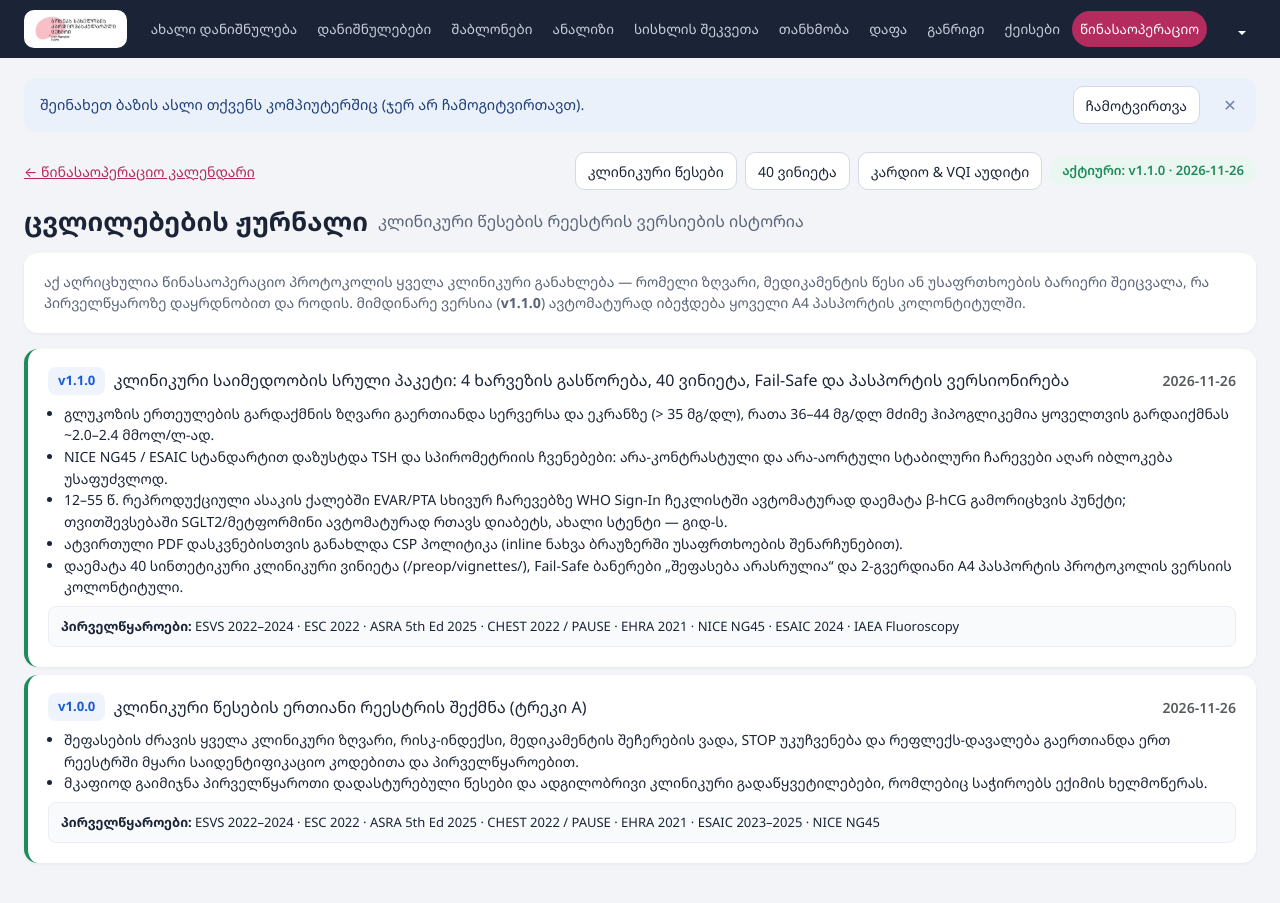
After one commit to apkhadzeangio/New_MedF, a Django app: page /preop/changelog/ in a window 1280 px wide. The commit adds this page. Run offline with Django 4.2, Linux system fonts and the light colour scheme; the visitor is signed in with stand-in values (Sample User, id 1); data that the repository does not hold is empty; parts of the project's set-up code (start-up, migrations or seed data) failed here and were passed over; some libraries are stand-ins or nearby versions.

Commit message:
feat(preop): Track A6 bump protocol registry to v1.1.0, add clinician changelog (/preop/changelog/), and print version colophon on A4 passport

```diff
--- a/src/MedicalForms/apps/mdf/preop/__init__.py
+++ b/src/MedicalForms/apps/mdf/preop/__init__.py
@@ -7,6 +7,7 @@ from .engine import evaluate
 from .views import (
     PreopAuditView,
     PreopBoardHandoffView,
+    PreopChangelogView,
     PreopCreateView,
     PreopFileDeleteView,
     PreopFileUploadView,
@@ -140,7 +141,7 @@ __all__ = [
     'CIED_PLAN_CHOICES', 'CXR_LABELS', 'DEFAULT_CARDIOLOGISTS', 'DEFAULT_Q', 'DEFAULT_STUDIES',
     'DURATION_CHIPS', 'ECG_LABELS', 'MALLAMPATI_CHOICES', 'METS_LIMIT_CHOICES', 'MONTHS_SHORT',
     'OP_SUBTYPE_GROUPS', 'PATHWAY_SHORT', 'POPLITEAL_SCREEN_CHOICES', 'POST_ANTITHROMBOTIC_CHOICES',
-    'PRIORITY_LABELS', 'PreopAuditView', 'PreopBoardHandoffView', 'PreopCreateView',
+    'PRIORITY_LABELS', 'PreopAuditView', 'PreopBoardHandoffView', 'PreopChangelogView', 'PreopCreateView',
     'PreopFileDeleteView', 'PreopFileUploadView', 'PreopFileView', 'PreopMoveView',
     'PreopPassportView', 'PreopPatientView', 'PreopRulesView', 'PreopSelfFillView', 'PreopVignettesView', 'PreopWeekView',
     'SELF_FILL_MAX_AGE', 'SELF_FILL_MED_HINTS', 'SELF_FILL_SALT',
--- a/src/MedicalForms/apps/mdf/preop/registry/schema.py
+++ b/src/MedicalForms/apps/mdf/preop/registry/schema.py
@@ -1,7 +1,7 @@
 """Schema, versioning, and changelog for the preoperative clinical rule registry."""
 from dataclasses import dataclass
 
-REGISTRY_VERSION = '1.0.0'
+REGISTRY_VERSION = '1.1.0'
 REGISTRY_UPDATED_ON = '2026-11-26'
 
 STATUS_VERIFIED = 'source-verified'
@@ -79,6 +79,19 @@ class RuleEntry:
 
 CHANGELOG = (
     {
+        'version': '1.1.0',
+        'date': '2026-11-26',
+        'title_ka': 'კლინიკური საიმედოობის სრული პაკეტი: 4 ხარვეზის გასწორება, 40 ვინიეტა, Fail-Safe და პასპორტის ვერსიონირება',
+        'changes_ka': (
+            'გლუკოზის ერთეულების გარდაქმნის ზღვარი გაერთიანდა სერვერსა და ეკრანზე (> 35 მგ/დლ), რათა 36–44 მგ/დლ მძიმე ჰიპოგლიკემია ყოველთვის გარდაიქმნას ~2.0–2.4 მმოლ/ლ-ად.',
+            'NICE NG45 / ESAIC სტანდარტით დაზუსტდა TSH და სპირომეტრიის ჩვენებები: არა-კონტრასტული და არა-აორტული სტაბილური ჩარევები აღარ იბლოკება უსაფუძვლოდ.',
+            '12–55 წ. რეპროდუქციული ასაკის ქალებში EVAR/PTA სხივურ ჩარევებზე WHO Sign-In ჩეკლისტში ავტომატურად დაემატა β-hCG გამორიცხვის პუნქტი; თვითშევსებაში SGLT2/მეტფორმინი ავტომატურად რთავს დიაბეტს, ახალი სტენტი — გიდ-ს.',
+            'ატვირთული PDF დასკვნებისთვის განახლდა CSP პოლიტიკა (inline ნახვა ბრაუზერში უსაფრთხოების შენარჩუნებით).',
+            'დაემატა 40 სინთეტიკური კლინიკური ვინიეტა (/preop/vignettes/), Fail-Safe ბანერები „შეფასება არასრულია“ და 2-გვერდიანი A4 პასპორტის პროტოკოლის ვერსიის კოლონტიტული.',
+        ),
+        'sources': 'ESVS 2022–2024 · ESC 2022 · ASRA 5th Ed 2025 · CHEST 2022 / PAUSE · EHRA 2021 · NICE NG45 · ESAIC 2024 · IAEA Fluoroscopy',
+    },
+    {
         'version': '1.0.0',
         'date': '2026-11-26',
         'title_ka': 'კლინიკური წესების ერთიანი რეესტრის შექმნა (ტრეკი A)',
--- a/src/MedicalForms/apps/mdf/preop/views/__init__.py
+++ b/src/MedicalForms/apps/mdf/preop/views/__init__.py
@@ -10,7 +10,7 @@ from .board import (
 from .files import PreopFileDeleteView, PreopFileUploadView, PreopFileView
 from .passport import PreopPassportView
 from .patient import PreopPatientView
-from .rules_catalog import PreopRulesView
+from .rules_catalog import PreopChangelogView, PreopRulesView
 from .self_fill import PreopSelfFillView
 from .vignettes import PreopVignettesView
 from .week import PreopCreateView, PreopMoveView, PreopWeekView
@@ -18,6 +18,7 @@ from .week import PreopCreateView, PreopMoveView, PreopWeekView
 __all__ = [
     'PreopAuditView',
     'PreopBoardHandoffView',
+    'PreopChangelogView',
     'PreopCreateView',
     'PreopFileDeleteView',
     'PreopFileUploadView',
--- a/src/MedicalForms/apps/mdf/preop/views/passport.py
+++ b/src/MedicalForms/apps/mdf/preop/views/passport.py
@@ -7,6 +7,7 @@ from django.views import generic
 from ...board import person_name
 from ...models import PreopPatient
 from ..anamnesis import generate_anamnesis
+from ..registry import registry_summary
 
 
 class PreopPassportView(LoginRequiredMixin, generic.TemplateView):
@@ -32,5 +33,6 @@ class PreopPassportView(LoginRequiredMixin, generic.TemplateView):
             'surgeon_name': person_name(patient.surgeon),
             'approved_by_name': person_name(patient.approved_by) if patient.approved_by else '',
             'printed_on': timezone.localtime().strftime('%d.%m.%Y %H:%M'),
+            'registry_info': registry_summary(),
         })
         return ctx
--- a/src/MedicalForms/apps/mdf/preop/views/rules_catalog.py
+++ b/src/MedicalForms/apps/mdf/preop/views/rules_catalog.py
@@ -148,3 +148,16 @@ class PreopRulesView(LoginRequiredMixin, generic.View):
         if params:
             url = f'{url}?{urlencode(params)}'
         return HttpResponseRedirect(f'{url}#rule-{rule_id}')
+
+
+class PreopChangelogView(LoginRequiredMixin, generic.View):
+    """Clinician protocol version changelog ('ცვლილებების ჟურნალი')."""
+
+    template_name = 'mdf/preop/changelog.html'
+
+    def get(self, request):
+        from ..registry import CHANGELOG
+        return render(request, self.template_name, {
+            'summary': registry_summary(),
+            'changelog': CHANGELOG,
+        })
--- a/src/MedicalForms/apps/mdf/urls.py
+++ b/src/MedicalForms/apps/mdf/urls.py
@@ -96,6 +96,7 @@ urlpatterns = [
     path('preop/audit/', preop.PreopAuditView.as_view(), name='preop-audit'),
     path('preop/rules/', preop.PreopRulesView.as_view(), name='preop-rules'),
     path('preop/vignettes/', preop.PreopVignettesView.as_view(), name='preop-vignettes'),
+    path('preop/changelog/', preop.PreopChangelogView.as_view(), name='preop-changelog'),
     path('preop/new/', preop.PreopCreateView.as_view(), name='preop-new'),
     path('preop/<int:pk>/', preop.PreopPatientView.as_view(), name='preop-patient'),
     path('preop/<int:pk>/passport/', preop.PreopPassportView.as_view(), name='preop-passport'),
--- /dev/null
+++ b/src/MedicalForms/templates/mdf/preop/changelog.html
@@ -0,0 +1,52 @@
+{% extends 'base.html' %}
+{% load static_version %}
+
+{% block title %}ცვლილებების ჟურნალი — კლინიკური პროტოკოლი{% endblock %}
+{% block extra_styles %}<link rel="stylesheet" href="{% static_v 'css/preop.css' %}">{% endblock %}
+
+{% block content %}
+<div class="app-main">
+    <div class="d-flex flex-wrap align-items-center justify-content-between gap-2">
+        <a href="{% url 'preop' %}" class="small">← წინასაოპერაციო კალენდარი</a>
+        <div class="d-flex flex-wrap align-items-center gap-2">
+            <a href="{% url 'preop-rules' %}" class="x-btn sm">კლინიკური წესები</a>
+            <a href="{% url 'preop-vignettes' %}" class="x-btn sm">40 ვინიეტა</a>
+            <a href="{% url 'preop-audit' %}" class="x-btn sm">კარდიო &amp; VQI აუდიტი</a>
+            <span class="po-badge st-ready">აქტიური: v{{ summary.version }} · {{ summary.updated_on }}</span>
+        </div>
+    </div>
+
+    <div class="page-head">
+        <h1>ცვლილებების ჟურნალი <span class="count">კლინიკური წესების რეესტრის ვერსიების ისტორია</span></h1>
+    </div>
+
+    <section class="x-card">
+        <p class="lead-muted m-0" style="font-size:14px">
+            აქ აღრიცხულია წინასაოპერაციო პროტოკოლის ყველა კლინიკური განახლება — რომელი ზღვარი, მედიკამენტის წესი ან უსაფრთხოების ბარიერი შეიცვალა,
+            რა პირველწყაროზე დაყრდნობით და როდის. მიმდინარე ვერსია (<strong>v{{ summary.version }}</strong>) ავტომატურად იბეჭდება ყოველი A4 პასპორტის კოლონტიტულში.
+        </p>
+    </section>
+
+    <div class="d-flex flex-column gap-2">
+        {% for rel in changelog %}
+        <article class="x-card po-rule-card">
+            <div class="d-flex flex-wrap align-items-center justify-content-between gap-2">
+                <div class="d-flex flex-wrap align-items-center gap-2">
+                    <span class="po-rule-val">v{{ rel.version }}</span>
+                    <h2 class="m-0" style="font-size:16px">{{ rel.title_ka }}</h2>
+                </div>
+                <span class="small text-muted fw-semibold">{{ rel.date }}</span>
+            </div>
+            <ul class="mb-0 ps-3" style="font-size:14px;line-height:1.55">
+                {% for line in rel.changes_ka %}
+                <li>{{ line }}</li>
+                {% endfor %}
+            </ul>
+            <div class="po-rule-meta">
+                <div><b>პირველწყაროები:</b> {{ rel.sources }}</div>
+            </div>
+        </article>
+        {% endfor %}
+    </div>
+</div>
+{% endblock %}
--- a/src/MedicalForms/templates/mdf/preop/passport.html
+++ b/src/MedicalForms/templates/mdf/preop/passport.html
@@ -508,6 +508,10 @@
             <div class="pp-sig-line-wrap" style="margin-top:8px">ხელმოწერა: <span class="pp-line"></span></div>
         </div>
     </footer>
+    <div style="display:flex;justify-content:space-between;gap:8px;padding-top:3px;border-top:1px solid #EAECF0;font-size:8.5px;color:#667085">
+        <span>კლინიკური პროტოკოლი v{{ registry_info.version }} · განახლებულია: {{ registry_info.updated_on }} ({{ registry_info.total }} წესი: {{ registry_info.verified_count }} პირველწყარო / {{ registry_info.local_count }} ადგილობრივი)</span>
+        <span>ამობეჭდვა: {{ printed_on }}</span>
+    </div>
 </article>
 </body>
 </html>
--- a/src/MedicalForms/templates/mdf/preop/rules.html
+++ b/src/MedicalForms/templates/mdf/preop/rules.html
@@ -10,6 +10,7 @@
         <a href="{% url 'preop' %}" class="small">← წინასაოპერაციო კალენდარი</a>
         <div class="d-flex flex-wrap align-items-center gap-2">
             <a href="{% url 'preop-vignettes' %}" class="x-btn sm">40 ვინიეტა</a>
+            <a href="{% url 'preop-changelog' %}" class="x-btn sm">ცვლილებების ჟურნალი</a>
             <a href="{% url 'preop-audit' %}" class="x-btn sm">კარდიო &amp; VQI აუდიტი</a>
             <span class="po-badge st-in_progress">პროტოკოლი v{{ summary.version }} · {{ summary.updated_on }}</span>
         </div>
--- a/src/MedicalForms/templates/mdf/preop/vignettes.html
+++ b/src/MedicalForms/templates/mdf/preop/vignettes.html
@@ -10,6 +10,7 @@
         <a href="{% url 'preop' %}" class="small">← წინასაოპერაციო კალენდარი</a>
         <div class="d-flex flex-wrap align-items-center gap-2">
             <a href="{% url 'preop-rules' %}" class="x-btn sm">კლინიკური წესები</a>
+            <a href="{% url 'preop-changelog' %}" class="x-btn sm">ცვლილებების ჟურნალი</a>
             <a href="{% url 'preop-audit' %}" class="x-btn sm">კარდიო &amp; VQI აუდიტი</a>
             <span class="po-badge st-in_progress">პროტოკოლი v{{ summary.version }} · {{ summary.updated_on }}</span>
         </div>
```
Also changed, not shown: src/MedicalForms/apps/mdf/test_preop_registry.py (+35 -0 lines), 1 other file.
